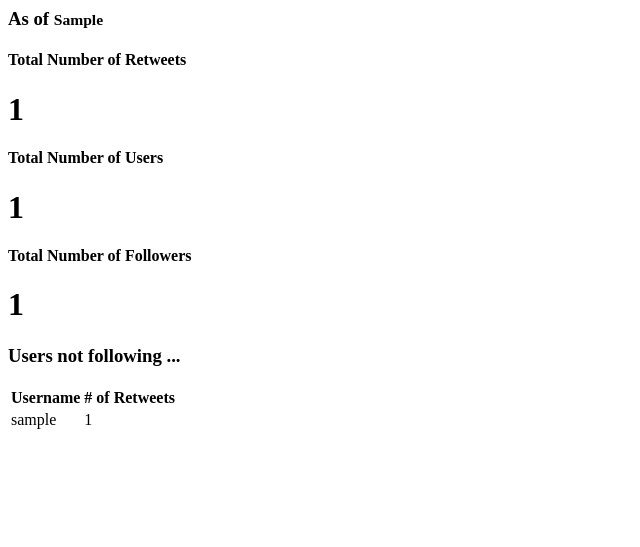
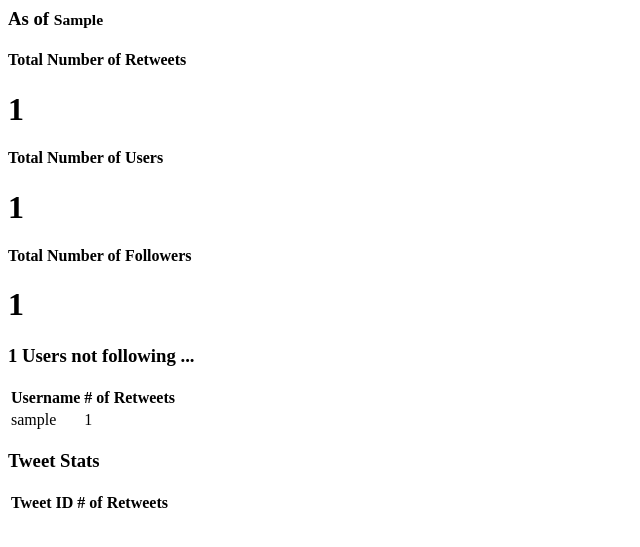
Before and after one commit to tylerjuniorcollege/simpleretweetcontest, a PHP site: template app/templates/index.php in a window 1280 px wide. Shown: the top 547 px of the page, without its empty margins (0-640 px from the left). Run offline with PHP 8.4, Linux system fonts and the light colour scheme; the template is opened without the code that fills it: most values are stand-ins (such as "Sample title", 1, 10 or a date in 2020); lists and menus that the app fills with data are empty.

Commit message:
Removed container and added Not Following Count, and Tweet Stats

```diff
--- a/app/templates/index.php
+++ b/app/templates/index.php
@@ -1,4 +1,3 @@
-<div class="container">
 <div class="row">
 	<div class="col-md-12 page-header">
 		<h3>As of <small><?= $data['last_run']; ?></small></h3>
@@ -38,7 +37,7 @@
 </div>
 <div class="row">
 	<div class="col-md-12">
-			<h3 class="page-header">Users not following ...</h3>
+		<h3 class="page-header"><?= $data['unfollowing_count'] ?> Users not following ...</h3>
 		<table class="table table-condensed table-hover">
 			<thead>
 				<tr>
@@ -54,4 +53,21 @@
 		</table>
 	</div>
 </div>
+<div class="row">
+	<div class="col-md-12">
+		<h3 class="page-header">Tweet Stats</h3>
+		<table class="table table-condensed table-hover">
+			<thead>
+				<tr>
+					<th>Tweet ID</th>
+					<th># of Retweets</th>
+				</tr>
+			</thead>
+			<tbody>
+			<?php foreach($data['tweet_stats'] as $row): ?>
+				<?= sprintf('<tr><td><a href="https://%s</td><td>%s</td></tr>', $row['username'], $row['entry_count']); ?>
+			<?php endforeach; ?>
+			</tbody>
+		</table>
 	</div>
+</div>
```
Lines whose indentation alone changed are shown as unchanged.
